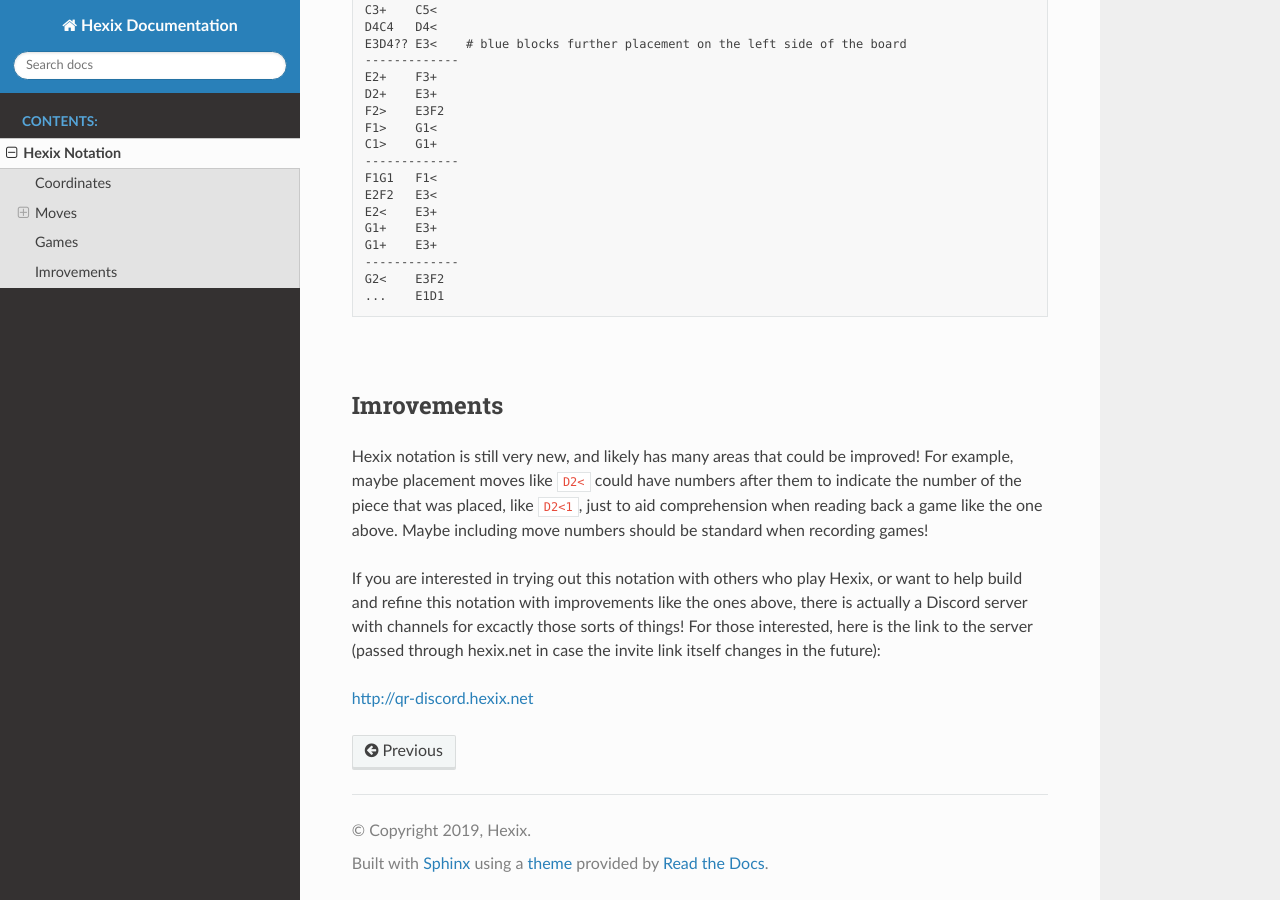
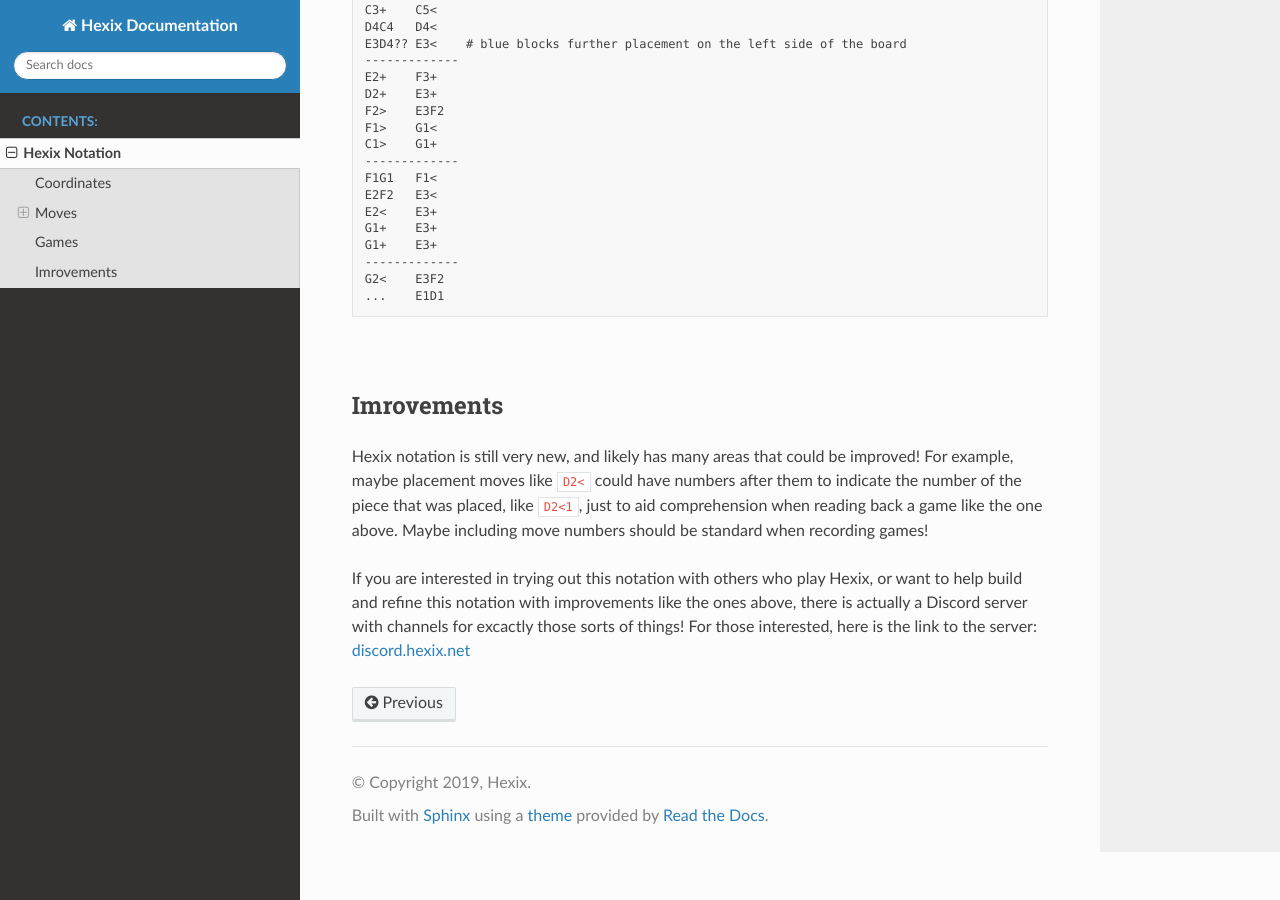
Before and after one commit to hexix-game/docs, a Sphinx documentation site: the page built from docs/source/notation.rst, in a window 1280 px wide and 900 px high, scrolled down 2955 px. Built offline with Sphinx 7.4.7 and the Read the Docs theme 2.0.0, drawn with Linux system fonts in a browser that asks for light colours.

Commit message:
Improved discord invite link

```diff
--- a/docs/source/notation.rst
+++ b/docs/source/notation.rst
@@ -100,6 +100,4 @@
 
 If you are interested in trying out this notation with others who play Hexix, or want to help build and refine this notation with improvements
 like the ones above, there is actually a Discord server with channels for excactly those sorts of things! For those interested,
-here is the link to the server (passed through hexix.net in case the invite link itself changes in the future):
-
-http://qr-discord.hexix.net
+here is the link to the server: `discord.hexix.net <http://discord.hexix.net>`_
```
